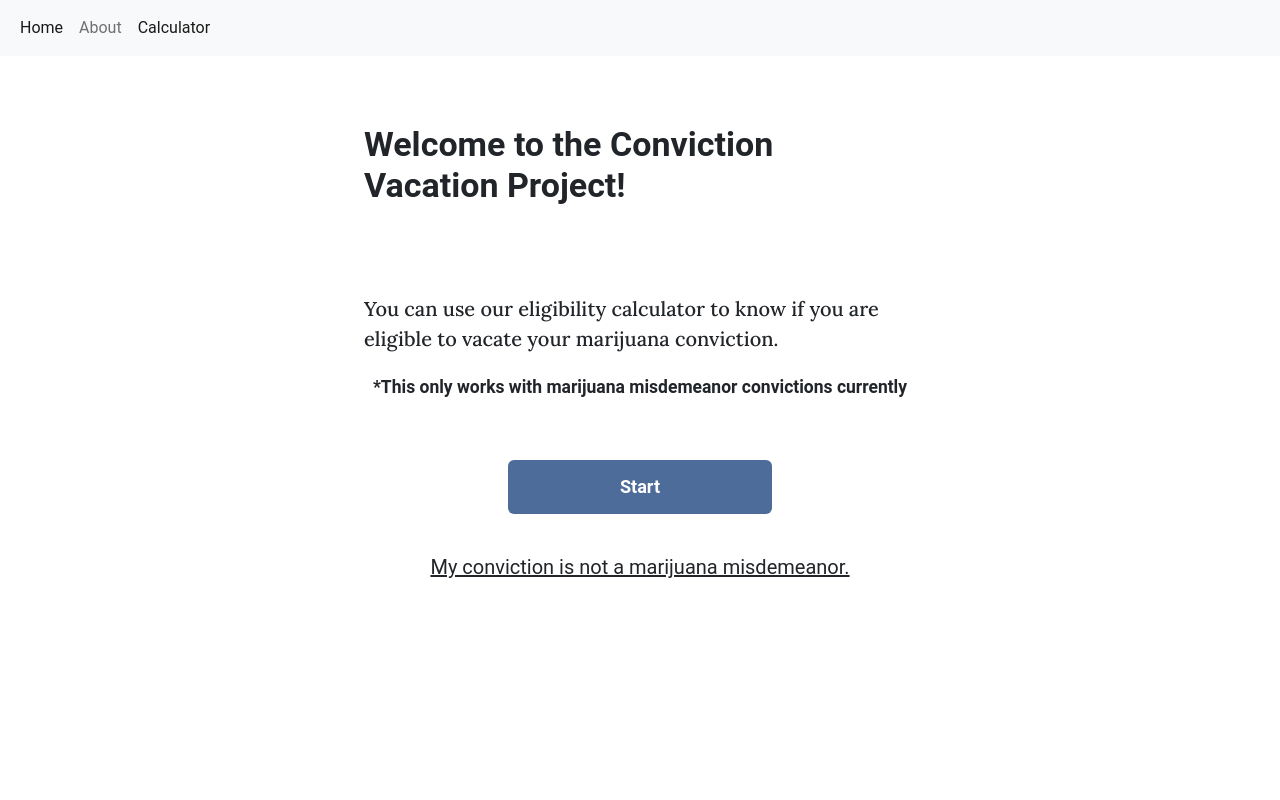
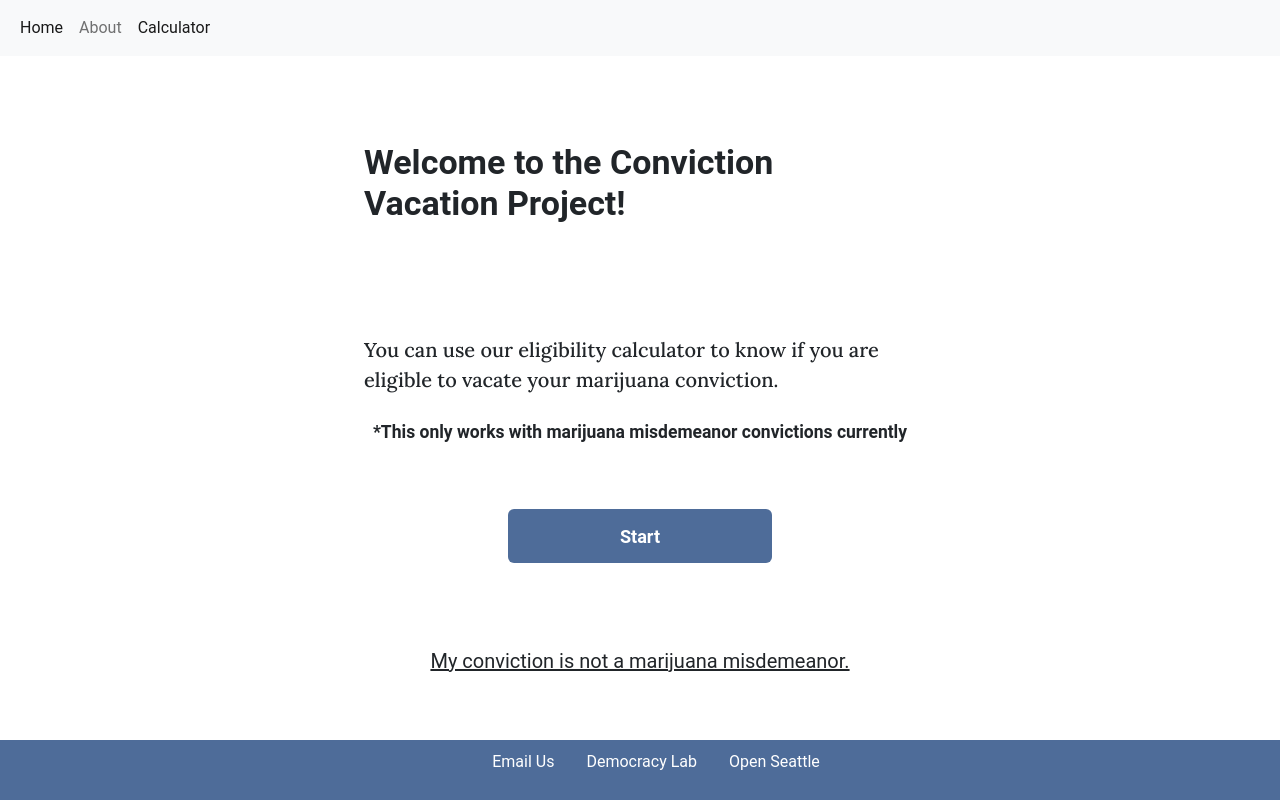
Before and after one commit to openseattle/clearviction-v1, a React (Create React App) app: page /calculator in a window 1280 px wide. Built offline with nearby package versions, Linux system fonts and the light colour scheme.

Commit message:
Fix footer style issue Footer is visible change the background color to match the button Fix calculator height Remove unused import in Header

```diff
--- a/src/CSS/Calculator.css
+++ b/src/CSS/Calculator.css
@@ -2,6 +2,7 @@
   display: flex;
   flex-direction: column;
   align-items: center;
+  height: calc(100vh - 56px - 60px);
 }
 
 .calc-col {
--- a/src/CSS/layout.css
+++ b/src/CSS/layout.css
@@ -1,9 +1,8 @@
 .footer-cont {
-  position: fixed;
   left: 0;
   bottom: 0;
   width: 100%;
-  background-color: #13229c;
+  background-color: #4e6c99;
   color: white;
   text-align: center;
 }
--- a/src/Components/Footer.jsx
+++ b/src/Components/Footer.jsx
@@ -1,4 +1,5 @@
 import React from "react";
+import "../CSS/layout.css";
 
 const Footer = () => {
   return (
--- a/src/Components/Header.jsx
+++ b/src/Components/Header.jsx
@@ -1,6 +1,6 @@
 import React from "react";
-import { NavLink } from "react-router-dom";
 import NavBar from "./NavBar";
+
 const Header = () => {
   return (
     <div className="header">
```
